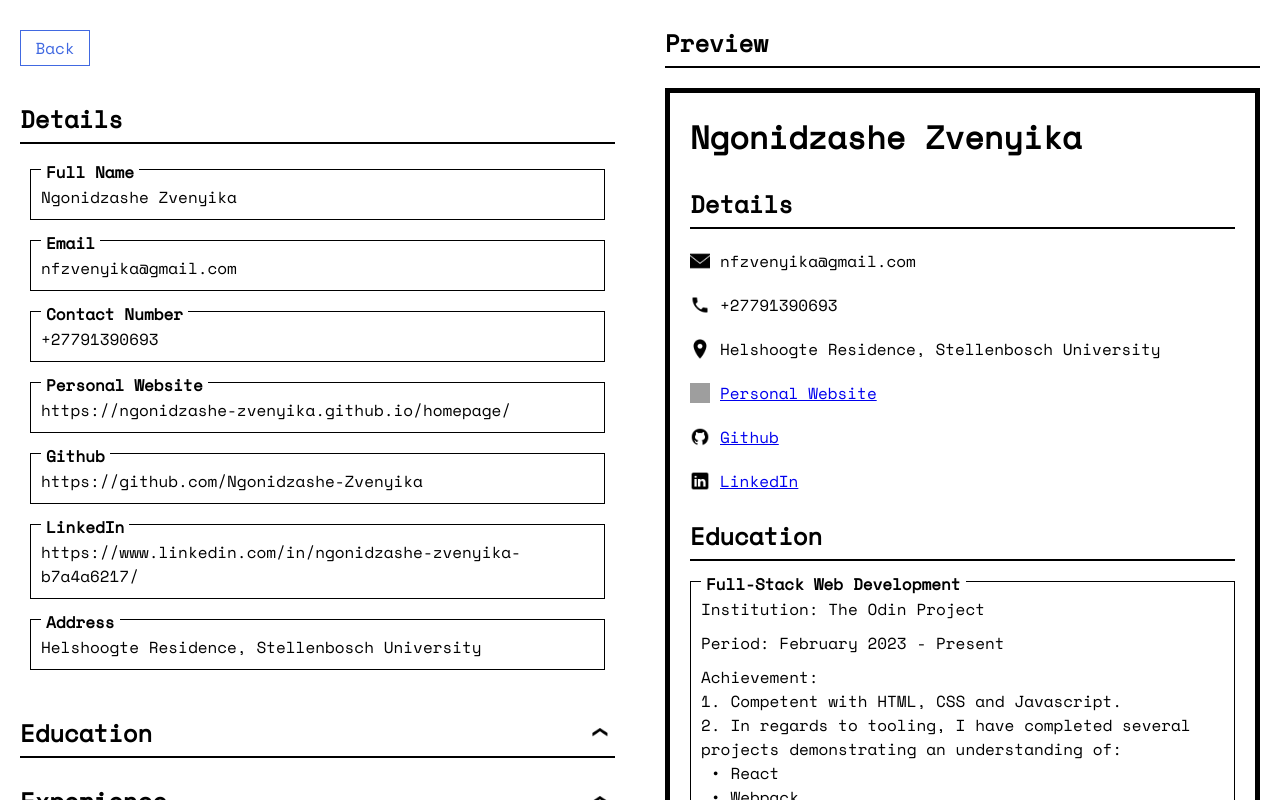
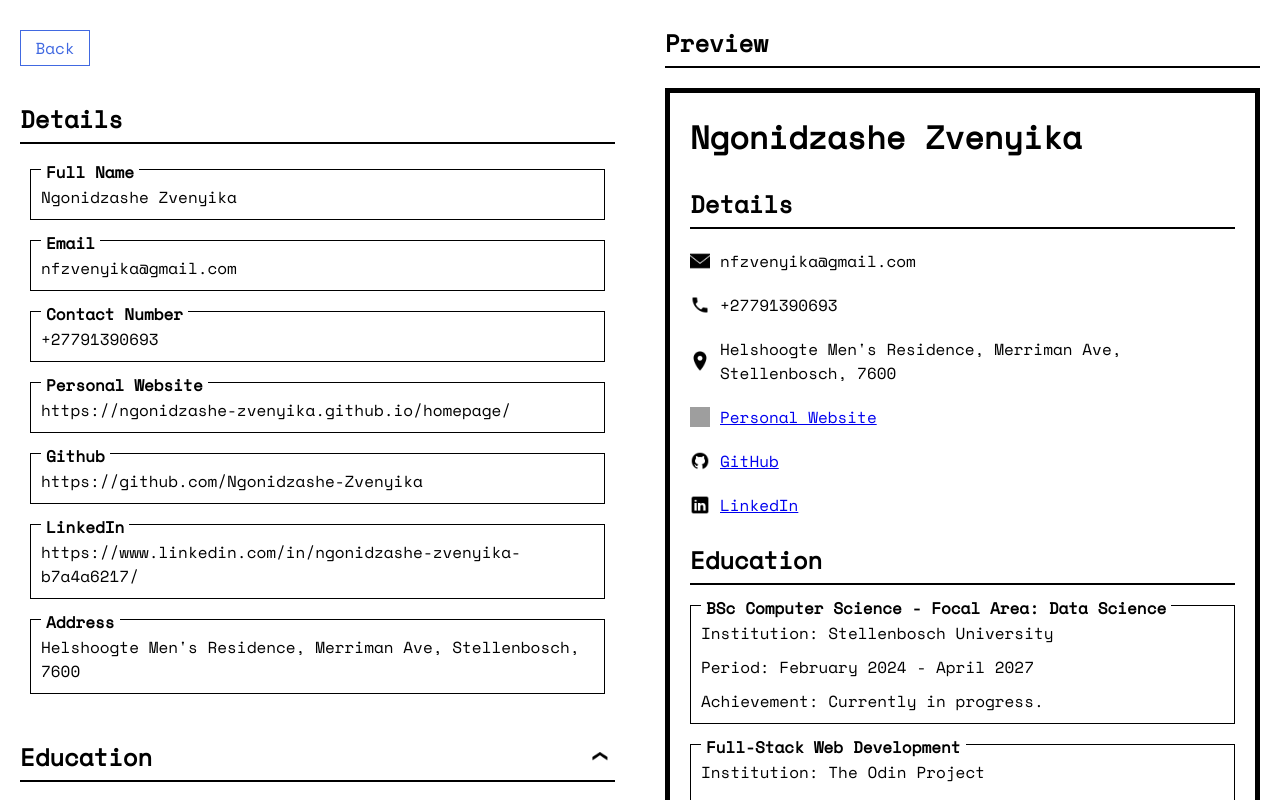
Before and after one commit to Ngonidzashe-Zvenyika/cv-application, a React (Vite) app: page / in a window 1280 px wide. Both pictures are taken after a click on the button "Example". Shown: the top 800 px of the page. Built offline with nearby package versions, Linux system fonts and the light colour scheme; grey boxes are pictures that could not be loaded.

Commit message:
Update example CV

```diff
--- a/src/components/example-object.js
+++ b/src/components/example-object.js
@@ -4,23 +4,32 @@ const contactObject = {
   name: 'Ngonidzashe Zvenyika',
   email: 'nfzvenyika@gmail.com',
   number: '+27791390693',
-  address: 'Helshoogte Residence, Stellenbosch University',
+  address: "Helshoogte Men's Residence, Merriman Ave, Stellenbosch, 7600",
   website: 'https://ngonidzashe-zvenyika.github.io/homepage/',
   github: 'https://github.com/Ngonidzashe-Zvenyika',
   linkedin: 'https://www.linkedin.com/in/ngonidzashe-zvenyika-b7a4a6217/',
 };
 
 const educationOne = {
-  institution: 'The Odin Project',
-  course: 'Full-Stack Web Development',
-  begin: '2023-02-01',
-  finish: 'Present',
-  achievement:
-    "\n1. Competent with HTML, CSS and Javascript.\n2. In regards to tooling, I have completed several projects demonstrating an understanding of:\n • React \n • Webpack \n • Vite \n • Git \n • Linux \n • Visual Studio Code \n • Github \n • Node Package Manager \n • API's \n • JSON \n • Bash CLI \n • Vercel (Project Deployment) \n3. In addition to this, I have studied object-oriented programming during high school (Python) and currently continue to sharpen my skills with Javascript as a web developer. \n4. As it pertains to coding best practices, I have a working knowledge of:\n • Responsive design \n • Accessibility guidlines \n • Test driven development \n • The five solid design principles \n5. Lastly, with regards to my knowledge of data structures and algorithms, I have completed several projects demonstrating an understanding of:\n • Binary trees \n • Graphs \n • Linked-lists  \n • Stacks \n • Queues \n • Arrays \n • Recursion \n • Divide and conquer algorithms (min-max) \n6. I am currently delving deeper into React and progressing towards learning back-end development using Node.js.",
+  institution: 'Stellenbosch University',
+  course: 'BSc Computer Science - Focal Area: Data Science',
+  begin: '2024-02-01',
+  finish: 'April 2027',
+  achievement: 'Currently in progress.',
   id: uuid(),
 };
 
 const educationTwo = {
+  institution: 'The Odin Project',
+  course: 'Full-Stack Web Development',
+  begin: '2023-02-01',
+  finish: 'July 2024',
+  achievement:
+    "\n1 - Competent with HTML, CSS, and JavaScript.\n2 - Completed several projects demonstrating an understanding of:\n • React \n • Webpack \n • Vite \n • Linux \n • IDE's \n • Git \n • Node Package Manager \n • API's \n • Vercel (Project Deployment) \n3 - Developed my understanding of object-oriented programming. \n4 - Learnt to comply with the following best practices:\n • Responsive design \n • Accessibility \n • Test driven development \n • The solid design principles \n5 - Lastly, with regards to my knowledge of data structures and algorithms, I have completed several projects demonstrating an understanding of:\n • Binary trees \n • Graphs \n • Linked lists  \n • Stacks \n • Queues \n • Arrays \n • Recursion \n • Divide and conquer algorithms (minimax) \n6 - I am currently learning more about React and progressing towards back-end development with Node.js.",
+  id: uuid(),
+};
+
+const educationThree = {
   institution: 'Falcon College',
   course: 'Cambridge: A-Level Computer Science',
   begin: '2021-01-01',
@@ -29,7 +38,7 @@ const educationTwo = {
   id: uuid(),
 };
 
-const educationThree = {
+const educationFour = {
   institution: 'Falcon College',
   course: 'Cambridge: A-Level Mathematics',
   begin: '2021-01-01',
@@ -38,7 +47,7 @@ const educationThree = {
   id: uuid(),
 };
 
-const educationFour = {
+const educationFive = {
   institution: 'Falcon College',
   course: 'Cambridge: A-Level Physics',
   begin: '2021-01-01',
@@ -47,7 +56,7 @@ const educationFour = {
   id: uuid(),
 };
 
-const educationFive = {
+const educationSix = {
   institution: 'Falcon College',
   course: 'Cambridge: AS-Level English',
   begin: '2021-01-01',
@@ -60,19 +69,19 @@ const experienceOne = {
   company: 'The Odin Project',
   position: 'Open Source Software Contributor',
   start: '2023-10-01',
-  end: 'October 2023',
+  end: 'Present',
   description:
-    "\nIn October this year, I contributed code to The Odin Project, the open source web development curriculum that I am currently completing. Having acquired the necessary skills to submit an issue on Github, I volunteered to clarify the instructions of one of the course's modules. After being assigned to solve the problem I forked the necessary Github repository, made my changes, and finally submitted a pull request. To my delight, my changes were accepted and this represented a full circle moment in my learning because my work was finally useful to someone other than myself.",
+    '\nIn October of 2023 I began contributing code to The Odin Project, an open-source web development curriculum. Having acquired the necessary skills to submit an issue on GitHub, I volunteered to clarify the instructions of a course module. After being assigned to solve the problem, I forked the necessary GitHub repository, made my changes and finally submitted a pull request. My contribution was accepted and this experience inspired me to continue developing my skills in order to produce work that is useful to other people.',
   id: uuid(),
 };
 
 const experienceTwo = {
-  company: "The Duke Of Edinburgh's Award Association",
-  position: "The Duke Of Edingburgh's International Gold Award",
+  company: "The Duke of Edinburgh's Award Association",
+  position: "The Duke of Edinburgh's International Gold Award",
   start: '2020-07-05',
   end: 'November 2022',
   description:
-    'To qualify, students must learn a skill, participate in a physical activity, and volunteer a service for fifty-two weeks, one of these activities must be declared as a major and conducted for seventy-eight weeks. Furthermore, they must participate in an adventurous journey and work voluntarily in an unfamiliar place for one week. I learned graphic designing in AutoCAD, took up jogging, and tutored students from various high schools to fulfill my activity requirements. Furthermore, I was part of a group that explored the Okavango Delta in Botswana - our goal was to learn what it takes to be a guide in Africa. Lastly, I volunteered to work at a drug rehabilitation center for one week.',
+    '\nTo attain this award, students must commit to learning a skill, participating in a physical activity, and volunteering for fifty-two weeks, one of these must be declared as a major and conducted for seventy-eight weeks. In addition to this, students must also conduct an adventurous journey and work voluntarily in an unfamiliar place for at least one week. I learnt graphic designing in AutoCAD, took up jogging, and tutored students from various high schools to fulfil my activity requirements. Furthermore, I was part of a group that explored the Okavango Delta in Botswana and I also volunteered my services at a drug rehabilitation centre.',
   id: uuid(),
 };
 
@@ -82,7 +91,7 @@ const experienceThree = {
   start: '2021-11-01',
   end: 'November 2022',
   description:
-    'I was the Headboy of Falcon College (Zimbabwe) in 2022. This position required me to set a high standard for my peers and those who looked up to me. Some of my achievements were, attaining Acadademic Honors for my performance in the Cambridge examinations, Cultural Honors for my participation and leadership in several school clubs/societies namely Debate and Toastmasters, and placing second-best aggregate in total points accumulated during my participation in our annual school athletics competion.',
+    '\nI was the Headboy of Falcon College (Zimbabwe) in 2022. This position required me to be an example to those who looked up to me. Some of my achievements were, attaining Acadademic Honors for my performance in the Cambridge examinations, Cultural Honors for my participation and leadership in several school societies chiefly Debate and Toastmasters, and placing second-best aggregate in total points accumulated during my participation in our annual school athletics competition.',
   id: uuid(),
 };
 
@@ -94,6 +103,7 @@ const exampleObject = {
     educationThree,
     educationFour,
     educationFive,
+    educationSix,
   ],
   experienceArray: [experienceOne, experienceTwo, experienceThree],
 };
--- a/src/components/preview.jsx
+++ b/src/components/preview.jsx
@@ -39,7 +39,7 @@ export default function Preview({ previewObject }) {
               <div className="contact-item">
                 <img src="/github.png" alt="" />
                 <a rel="noreferrer" target="_blank" href={contactObject.github}>
-                  Github
+                  GitHub
                 </a>
               </div>
               <div className="contact-item">
```
